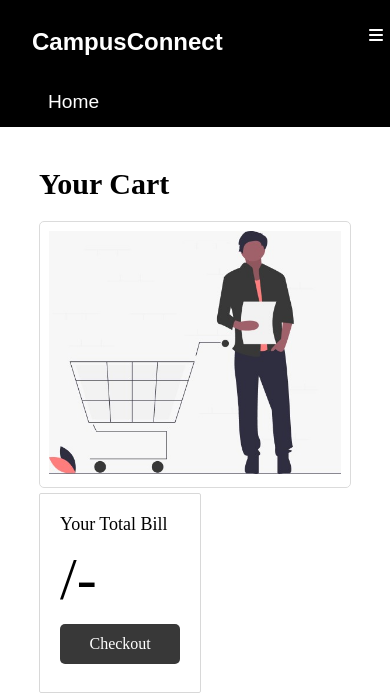
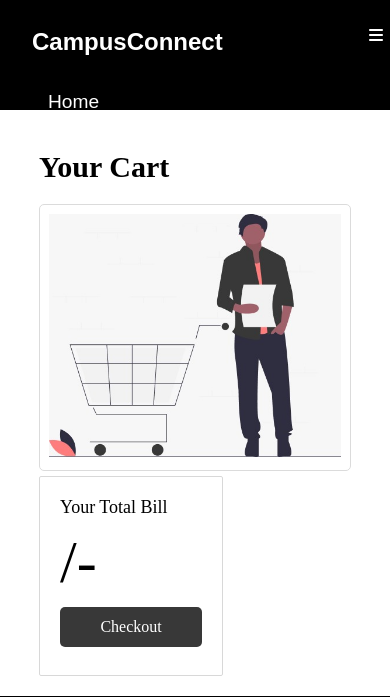
Before and after one commit to Kishor1407/Campus-connect, a Django app: template CampusConnect/shop/templates/shop/Cart.html in a window 390 px wide. Shown: the top 697 px of the page. Run offline with Django 3.2, Linux system fonts and the light colour scheme; the template is opened without the code that fills it, so the values that code supplies are empty; some libraries are stand-ins or nearby versions.

Commit message:
changed css

```diff
--- a/CampusConnect/shop/static/shop/cart.css
+++ b/CampusConnect/shop/static/shop/cart.css
@@ -145,8 +145,7 @@ font-weight:700;
 }
 @media only screen and (max-width:750px){
 img:last-child{
-width:inherit;
-object-fit:cover;
+width:-webkit-fill-available;
 }
 .cart-section{
  display:flex;
@@ -154,7 +153,7 @@ object-fit:cover;
 }
 .checkout-section{
  margin-top:5px;
- width:52%;
+ width:59%;
 }
 .cart{
 padding:9px;}
--- a/CampusConnect/shop/static/shop/footer.js
+++ b/CampusConnect/shop/static/shop/footer.js
@@ -27,12 +27,7 @@ const createFooter = () => {
         quo deserunt assumenda alias ducimus. Ullam odit maxime id voluptates
         rerum tenetur corporis laboriosam! Cum error ipsum laborum tempore in
         rerum necessitatibus nostrum nobis modi! Debitis adipisci illum nemo
-        aperiam sed, et accusamus ut officiis. Laborum illo exercitationem quo
-        culpa reprehenderit excepturi distinctio tempore cupiditate praesentium
-        nisi ut iusto, assumenda perferendis facilis voluptas autem fuga sunt ab
-        debitis voluptatum harum eum. Asperiores, natus! Est deserunt incidunt
-        quasi placeat omnis, itaque harum?
-      </p>
+
       <p class="info">
         support emails - help@clothing.com, customersupport@clothing.com
       </p>
--- a/CampusConnect/shop/static/shop/index.css
+++ b/CampusConnect/shop/static/shop/index.css
@@ -42,7 +42,7 @@ ul {
   background: #000;
   padding: 0 2rem;
   height: 0rem;
-  min-height: 15vh;
+  min-height: 13vh;
   overflow: hidden;
   transition: height 0.5s ease-in-out;
 }
```
Also changed, not shown: CampusConnect/shop/static/shop/product.css (+3 -7 lines), CampusConnect/shop/templates/shop/product.html (+17 -1 lines), CampusConnect/db.sqlite3.
